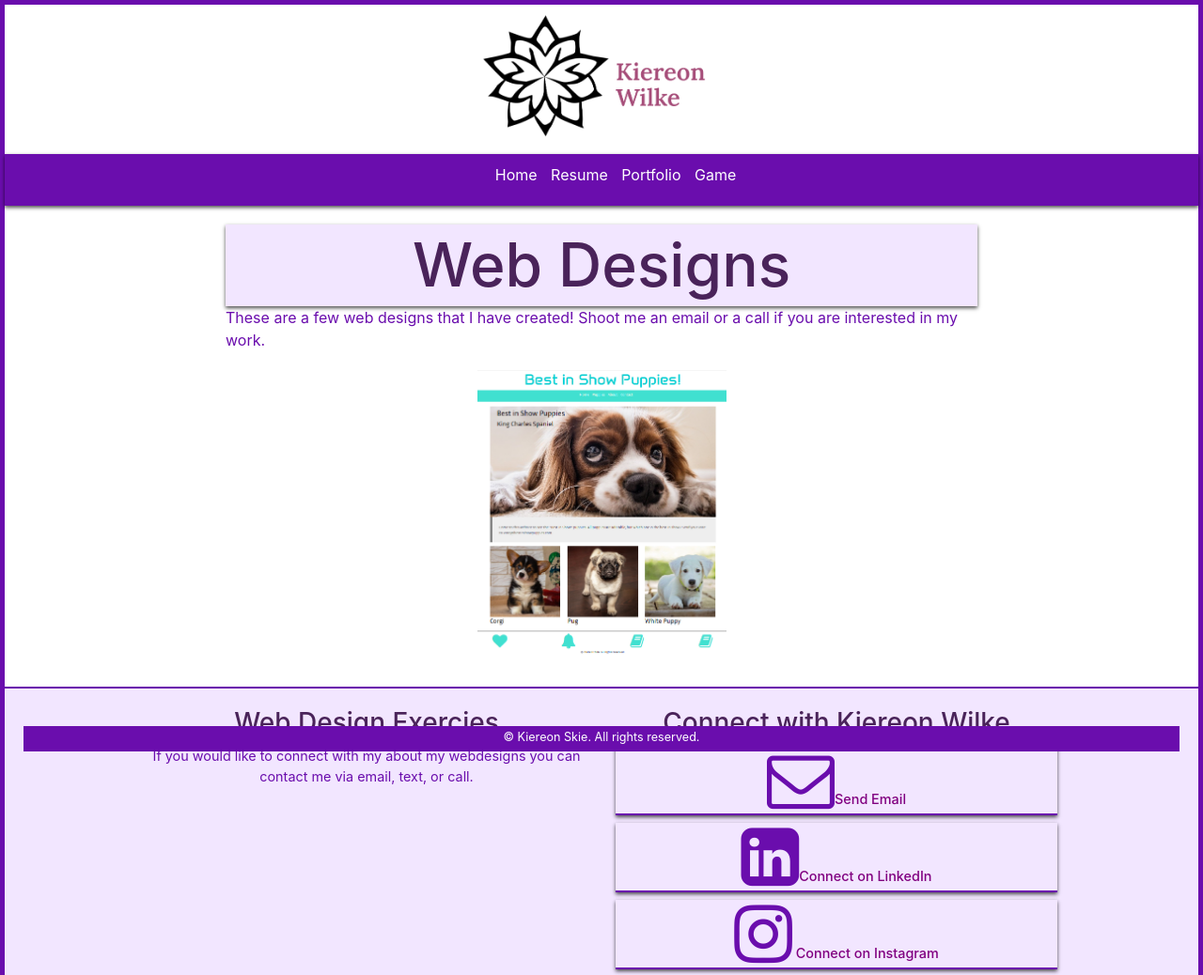
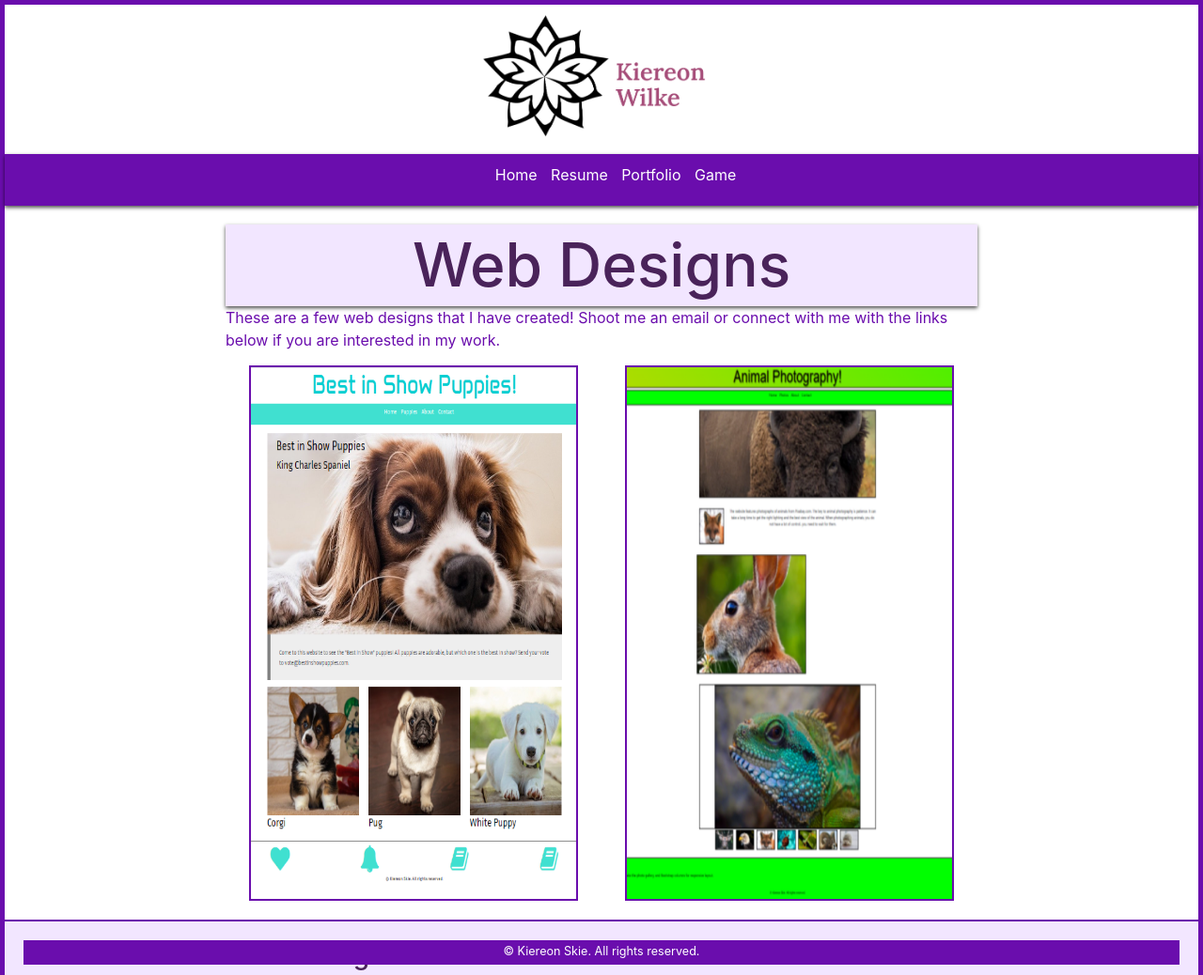
Before and after one commit to kiereonskie/justforme, a plain HTML site: page portfolio.html in a window 1280 px wide. Shown: the top 1038 px of the page at 94% size. Drawn offline with nearby package versions, Linux system fonts and the light colour scheme.

Commit message:
Update portfolio.html

```diff
--- a/portfolio.html
+++ b/portfolio.html
@@ -27,12 +27,14 @@
 <main>
 		<!--This is the main section-->
 	<h2>Web Designs</h2>
-	<p>These are a few web designs that I have created! Shoot me an email or a call if you are interested in my work.</p>
+	<p>These are a few web designs that I have created! Shoot me an email or connect with me with the links below if you are interested in my work.</p>
 	<div class="container-fluid">
 		<div class="row">
-			<div class="col-sm-12">
-				<img src="images/pup.png" height="269px" width="570px" alt="Groove Guirtars Logo" class="logo">
-
+			<div class="col-sm-6">
+				<img src="images/pup.png" height="570px" width="350px" alt="puppywebsite" class="puppywebsite">
+			</div>
+			<div class="col-sm-6">
+				<img src="images/website2.png" height="570px" width="350px" alt="animals" class="website2">
 			</div>
 		</div>
 	</div>
```
